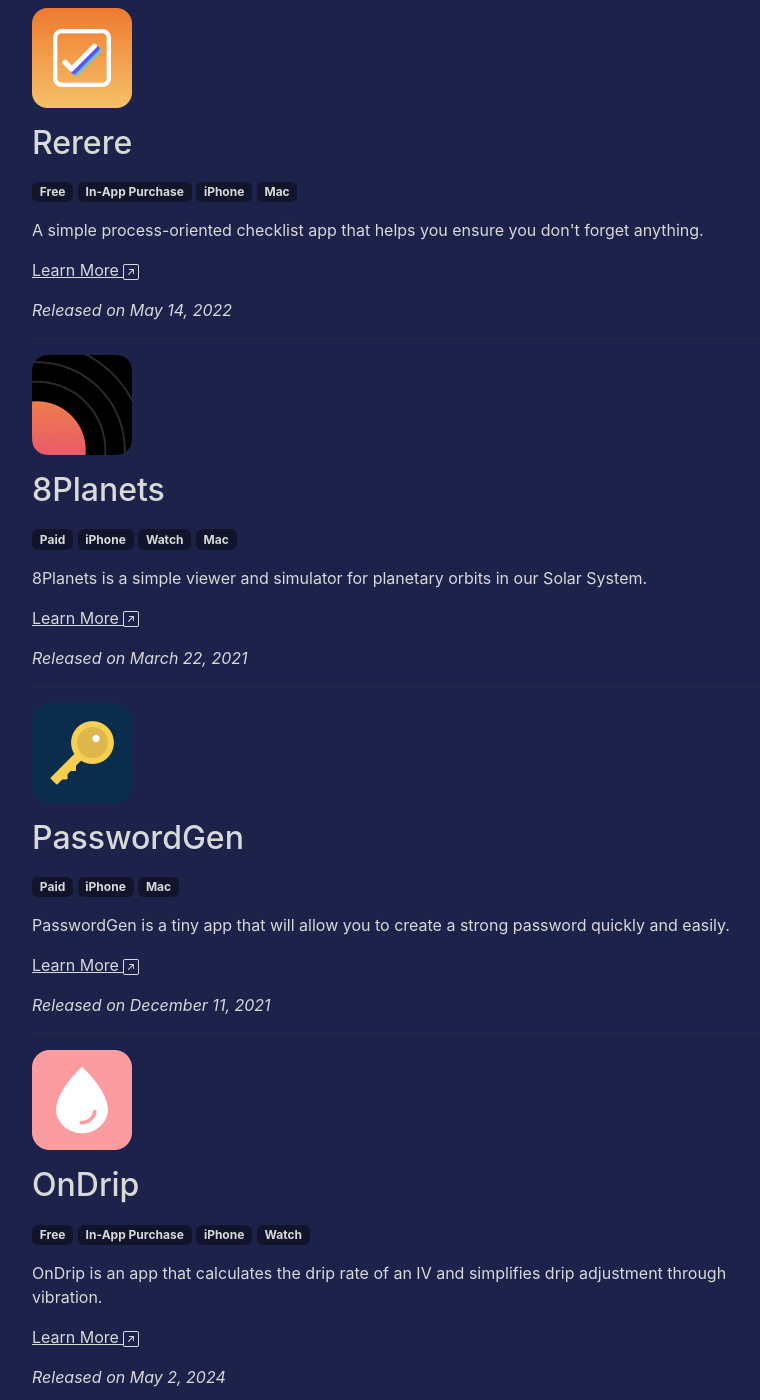
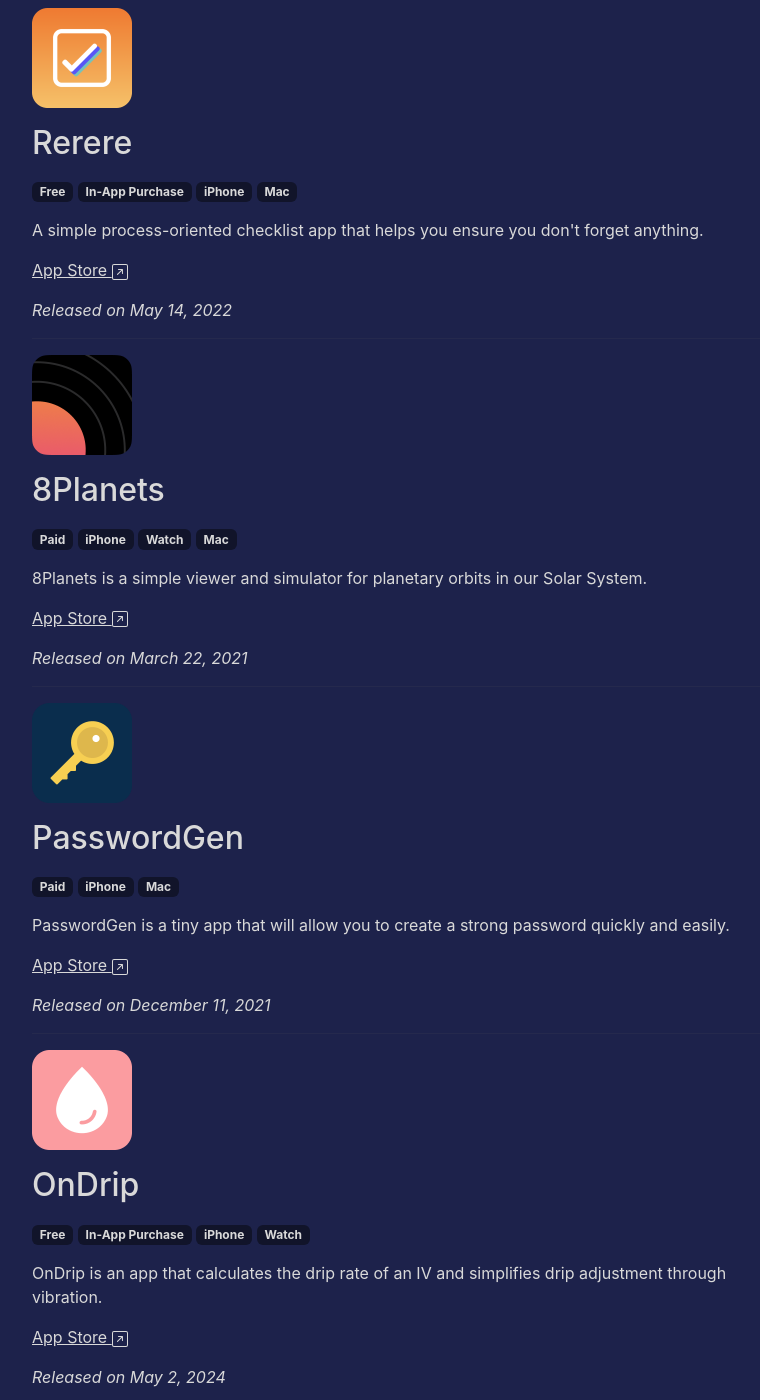
Before and after one commit to bluecometlabs/bluecometlabs.com, a Jekyll site: the page built from pages/index.md, in a window 1280 px wide and 1400 px high, scrolled down 865 px. Shown: the whole window, without its empty margins (242-1002 px from the left). Built offline with Jekyll 4.4.1, drawn with Linux system fonts in a browser that asks for light colours; some of the changed text lies outside the part shown.

Commit message:
Update pages

```diff
--- a/_includes/apps.html
+++ b/_includes/apps.html
@@ -26,7 +26,7 @@
         <span class="badge badge-pill">Mac</span>
     </div>
     <p>A simple process-oriented checklist app that helps you ensure you don't forget anything.</p>
-    <p><a href="{{ site.links.rerere }}" target="_blank">Learn More {% include icons/arrow-up-right-square.html %}</a></p>
+    <p><a href="{{ site.links.rerere }}" target="_blank">App Store {% include icons/arrow-up-right-square.html %}</a></p>
     <p><i>Released on May 14, 2022</i></p>
 </div>
 
@@ -42,7 +42,7 @@
         <span class="badge badge-pill">Mac</span>
     </div>
     <p>8Planets is a simple viewer and simulator for planetary orbits in our Solar System.</p>
-    <p><a href="{{ site.links.eightplanets }}" target="_blank">Learn More {% include icons/arrow-up-right-square.html %}</a></p>
+    <p><a href="{{ site.links.eightplanets }}" target="_blank">App Store {% include icons/arrow-up-right-square.html %}</a></p>
     <p><i>Released on March 22, 2021</i></p>
 </div>
 
@@ -57,7 +57,7 @@
         <span class="badge badge-pill">Mac</span>
     </div>
     <p>PasswordGen is a tiny app that will allow you to create a strong password quickly and easily.</p>
-    <p><a href="{{ site.links.passwordgen }}" target="_blank">Learn More {% include icons/arrow-up-right-square.html %}</a></p>
+    <p><a href="{{ site.links.passwordgen }}" target="_blank">App Store {% include icons/arrow-up-right-square.html %}</a></p>
     <p><i>Released on December 11, 2021</i></p>
 </div>
 
@@ -73,7 +73,7 @@
         <span class="badge badge-pill">Watch</span>
     </div>
     <p>OnDrip is an app that calculates the drip rate of an IV and simplifies drip adjustment through vibration.</p>
-    <p><a href="{{ site.links.ondrip }}" target="_blank">Learn More {% include icons/arrow-up-right-square.html %}</a></p>
+    <p><a href="{{ site.links.ondrip }}" target="_blank">App Store {% include icons/arrow-up-right-square.html %}</a></p>
     <p><i>Released on May 2, 2024</i></p>
 </div>
 
@@ -87,6 +87,6 @@
         <span class="badge badge-pill">Mac</span>
     </div>
     <p>Rokuyo is a simple menu bar app that will let you know about today's Rokuyo (六曜).</p>
-    <p><a href="{{ site.links.rokuyo }}" target="_blank">Learn More {% include icons/arrow-up-right-square.html %}</a></p>
+    <p><a href="{{ site.links.rokuyo }}" target="_blank">App Store {% include icons/arrow-up-right-square.html %}</a></p>
     <p><i>Released on October 14, 2021</i></p>
 </div>
```
Also changed, not shown: pages/index.md (+1 -1 lines).
